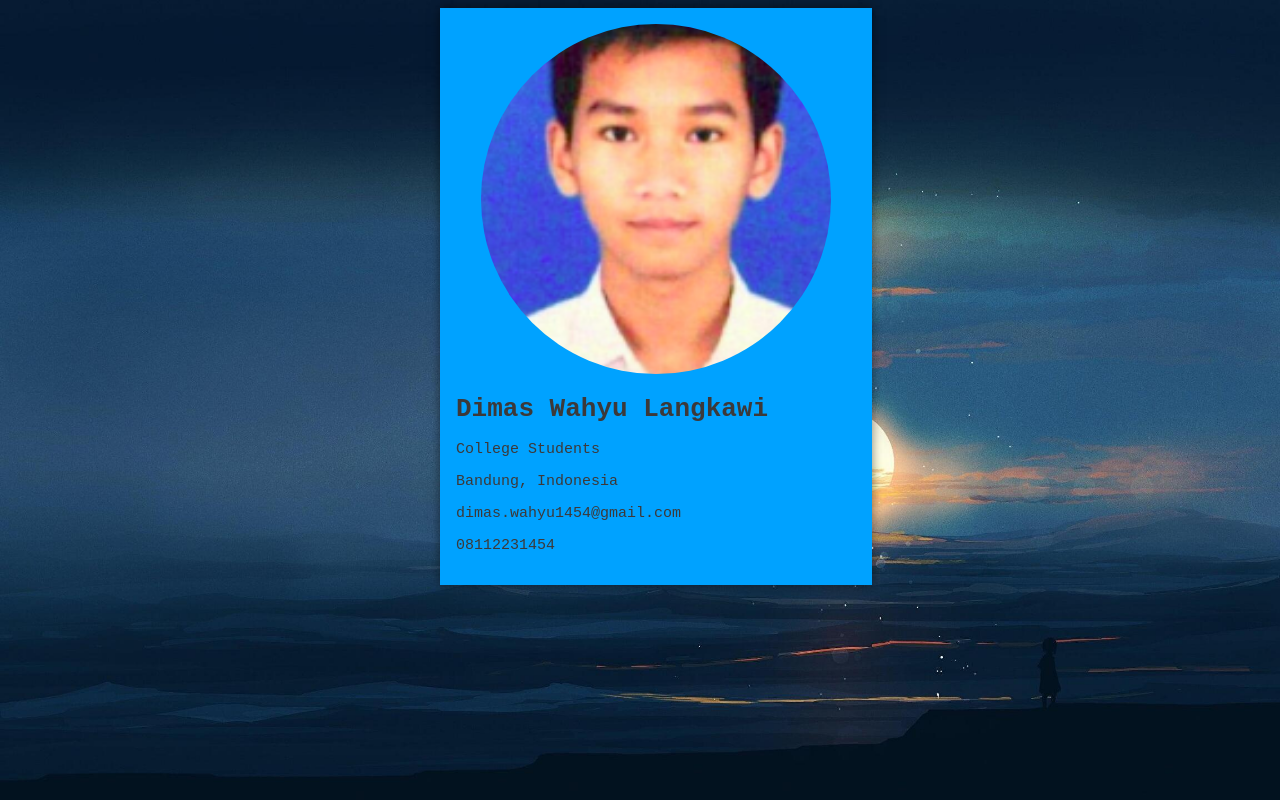
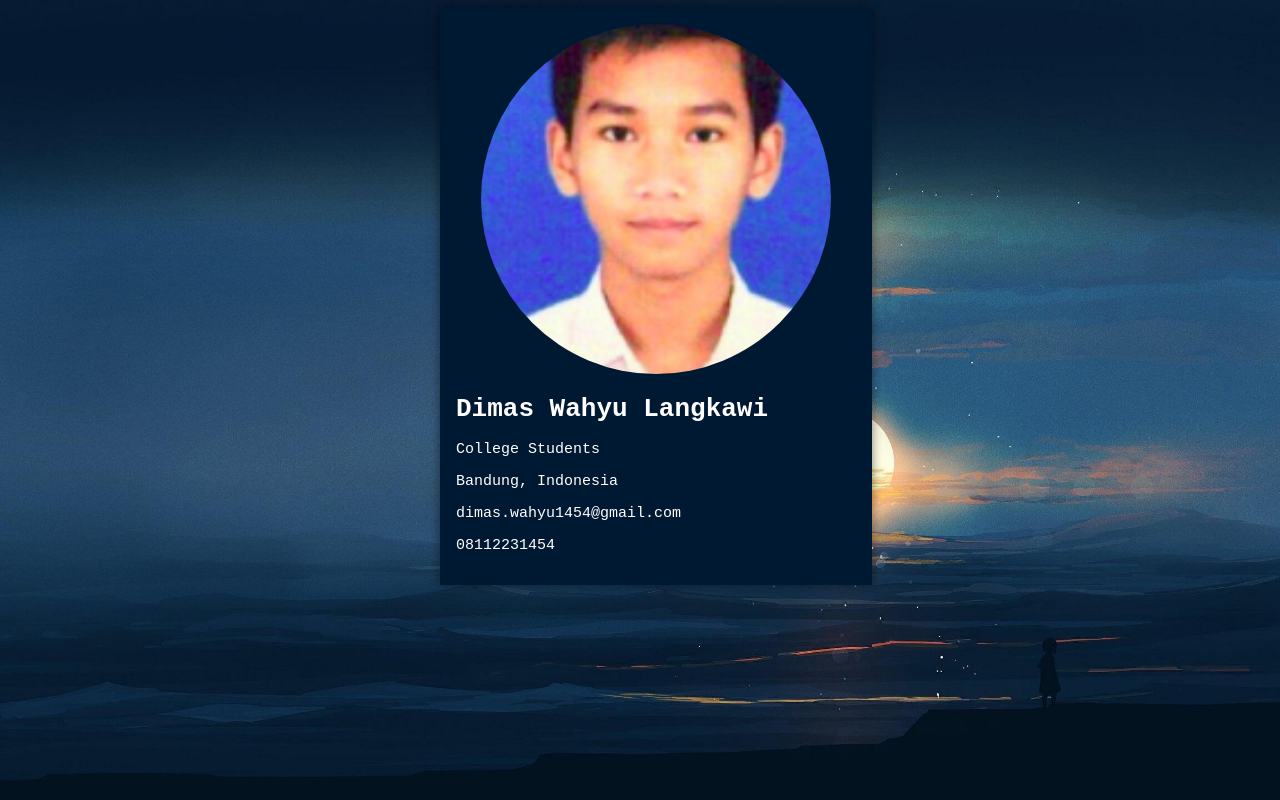
Before and after one commit to dimas145/Profile-Page, a plain HTML site: page index.html in a window 1280 px wide. Drawn offline with Linux system fonts and the light colour scheme.

Commit message:
edit color

```diff
--- a/main.js
+++ b/main.js
@@ -1,4 +1,4 @@
-const body = document.querySelector('body');
+const body = document.body;
 
 const fade = function() {
     setTimeout(() => {
--- a/style.css
+++ b/style.css
@@ -6,13 +6,18 @@ body {
     background-size: cover;
 }
 
+h1 {
+    color: #ffffff;
+}
+
 p {
     font-size: 15px;
+    color: #ffffff;
 }
 
 .profile_card {
     width: 400px;
-    background: #00a2ff;
+    background: #001933;
     box-shadow: 0 0 10px rgba(0, 0, 0, 0.5);
     position: absolute;
     left: 50%;
```
Also changed, not shown: index.html (+2 -0 lines).
